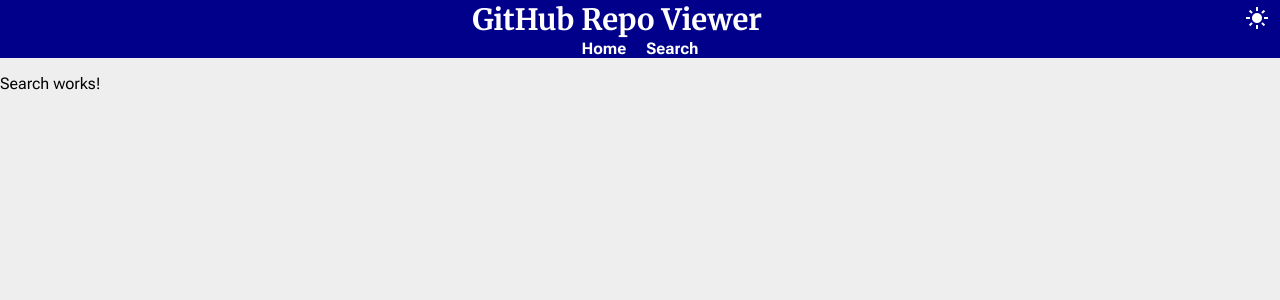
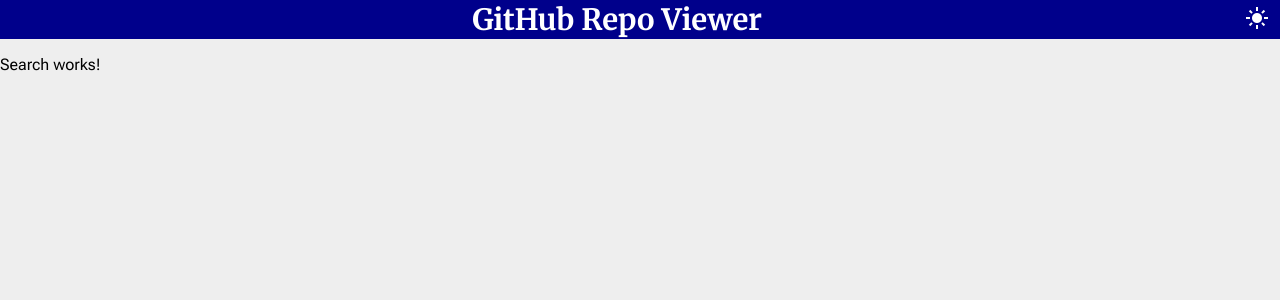
Before and after one commit to Jonatan7BR/github-app, a React (Create React App) app: page /search in a window 1280 px wide. Shown: the top 300 px of the page. Built offline with nearby package versions, Linux system fonts and the light colour scheme; a web font is replaced by a local one.

Commit message:
Search field

```diff
--- a/src/App.tsx
+++ b/src/App.tsx
@@ -35,7 +35,7 @@
     }, [darkModeOn]);
 
     const Home = lazy(() => import('./pages/Home'));
-    const Search = lazy(() => import('./pages/Search'));
+    const PullRequests = lazy(() => import('./pages/PullRequests'));
 
     return (
         <>
@@ -44,7 +44,7 @@
                 <Suspense fallback={<p>Loading...</p>}>
                     <Routes>
                         <Route index element={<Home />} />
-                        <Route path="/search" element={<Search />} />
+                        <Route path="/search" element={<PullRequests />} />
                     </Routes>
                 </Suspense>
             </BrowserRouter>
--- a/src/components/Header.scss
+++ b/src/components/Header.scss
@@ -16,23 +16,3 @@
         padding: 5px;
     }
 }
-
-.nav-links {
-    width: 100%;
-    background-color: #00008b;
-    display: flex;
-    align-items: center;
-    justify-content: center;
-    gap: 20px;
-
-    >.page {
-        display: block;
-        color: #fff;
-        font-weight: bold;
-        text-decoration: none;
-
-        &:hover {
-            text-decoration: underline;
-        }
-    }
-}
--- a/src/components/Header.tsx
+++ b/src/components/Header.tsx
@@ -1,10 +1,7 @@
 import ThemeToggle from "./ThemeToggle";
 import './Header.scss';
-import { Link } from "react-router-dom";
 
-const Header = (): JSX.Element => {
-    return (
-        <>
+const Header = (): JSX.Element => (
     <header className="page-header">
         <h1 className="title _nomargin">
             GitHub Repo Viewer
@@ -13,12 +10,7 @@
             <ThemeToggle />
         </div>
     </header>
-            <nav className="nav-links">
-                <Link to="/" className="page">Home</Link>
-                <Link to="/search" className="page">Search</Link>
-            </nav>
-        </>
 );
-};
+
 
 export default Header;
--- a/src/pages/Home.scss
+++ b/src/pages/Home.scss
@@ -4,6 +4,14 @@
 
     >.reposearch {
         margin: 8px auto;
-        font-size: 20pt;
+        display: flex;
+        gap: 5px;
+        width: 100%;
+        justify-content: center;
+
+        >.textfield,
+        >.button {
+            font-size: 18pt;
+        }
     }
 }
--- a/src/pages/Home.tsx
+++ b/src/pages/Home.tsx
@@ -30,19 +30,20 @@
         <div className="this-repo">
             <form className="reposearch" onSubmit={submitForm}>
                 <input
-                    className=""
+                    className="textfield"
                     type="text"
                     value={search}
                     placeholder="username/reponame"
                     onChange={changeSearch}
+                    required
                 />
-                <button type="submit">Search</button>
+                <button className="button material-symbols-outlined" type="submit">search</button>
             </form>
             {
                 loading ?
                 <p>Loading...</p> :
                 !thisRepo ?
-                <p>Failed to fetch default repo</p> :
+                <p>No repository found</p> :
                 <Card
                     url={thisRepo.url}
                     avatar={thisRepo.avatar}
--- /dev/null
+++ b/src/pages/PullRequests.tsx
@@ -0,0 +1,7 @@
+const PullRequests = (): JSX.Element => {
+    return (
+        <p>Search works!</p>
+    );
+};
+
+export default PullRequests;
--- a/src/pages/Search.tsx
+++ /dev/null
@@ -1,7 +0,0 @@
-const Search = (): JSX.Element => {
-    return (
-        <p>Search works!</p>
-    );
-};
-
-export default Search;
```
Lines whose indentation alone changed are shown as unchanged.
